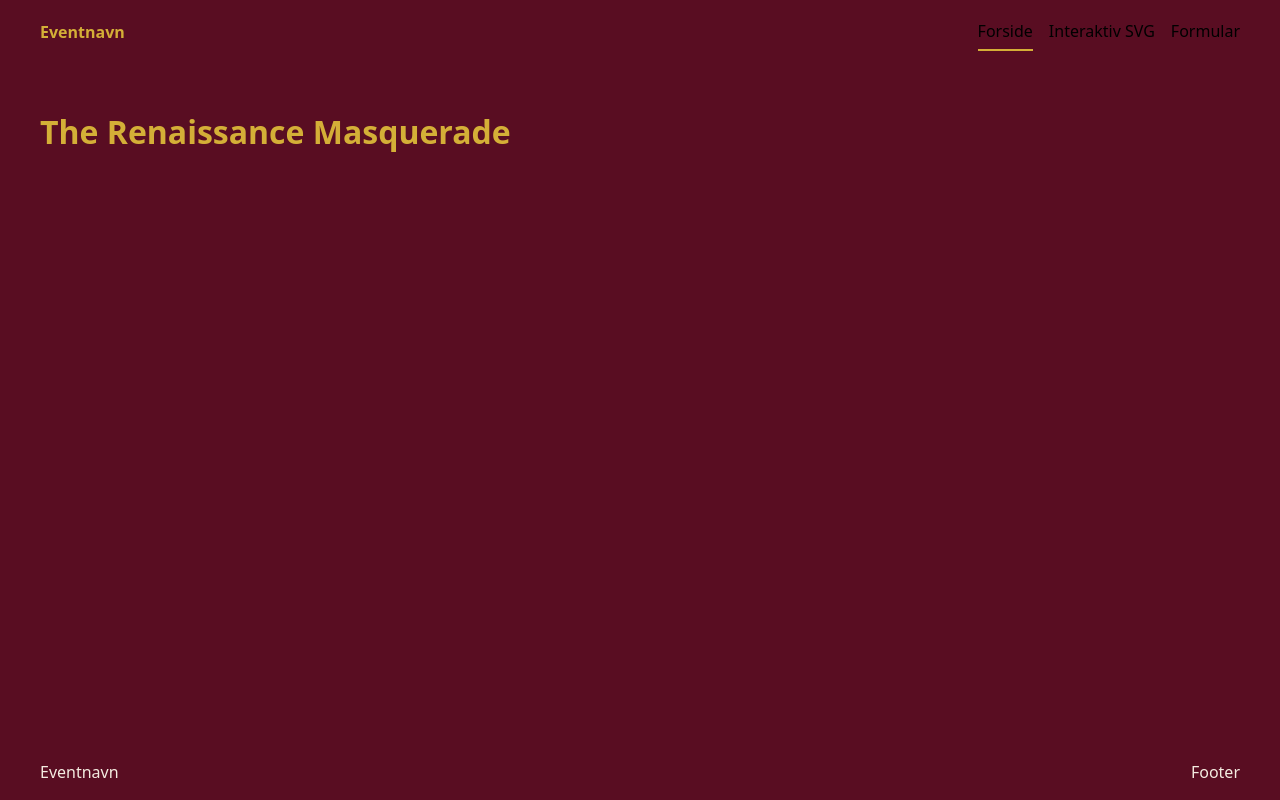
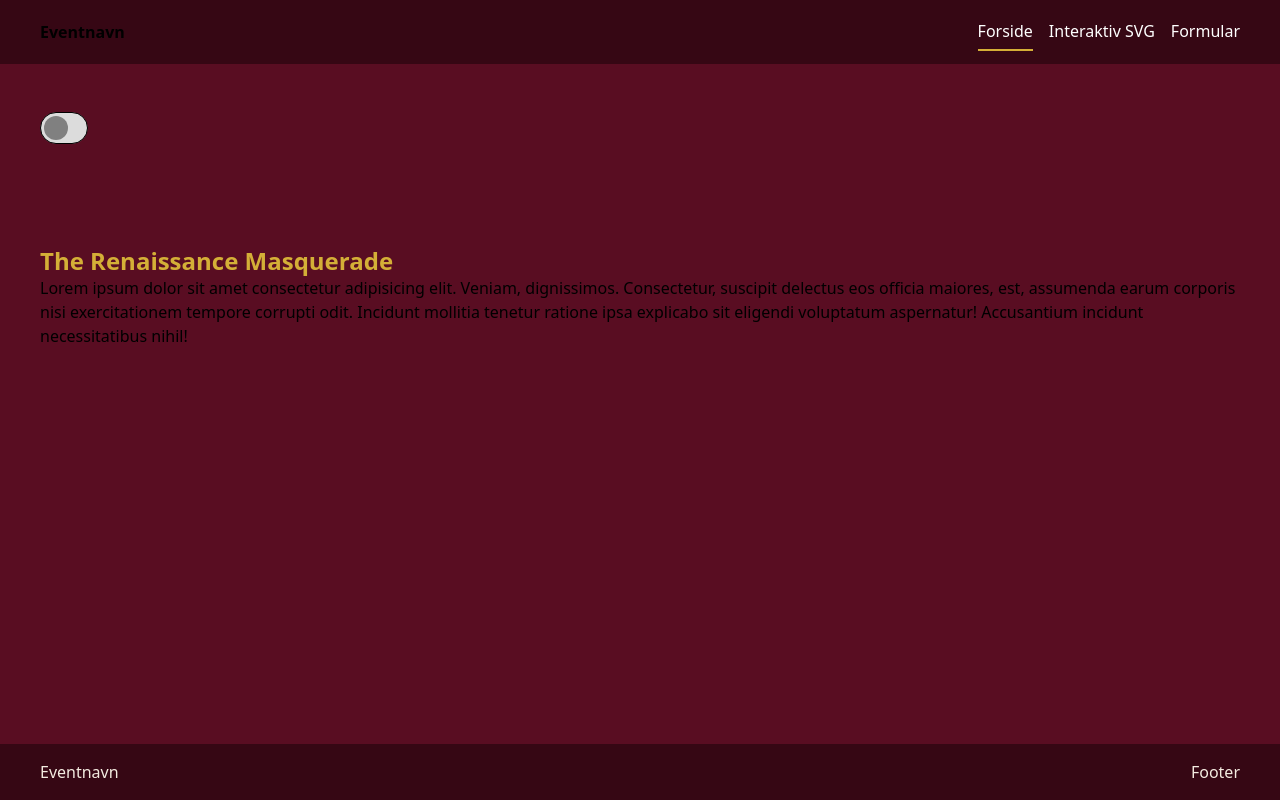
Before and after one commit to malanknudsen/event-site-skabelon-main, a plain HTML site: page index.html in a window 1280 px wide. Drawn offline with Linux system fonts and the light colour scheme.

Commit message:
Har arbejdet på dark-mode/light-mode

```diff
--- a/index.html
+++ b/index.html
@@ -25,7 +25,17 @@
   </header>
 
   <main>
-    <h1>The Renaissance Masquerade</h1>
+    <label>
+      <span class="visually-hidden">Theme</span>
+      <input id="theme-toggle" type="checkbox">
+    </label>
+    <section>
+      <h1>The Renaissance Masquerade</h1>
+      <p>Lorem ipsum dolor sit amet consectetur adipisicing elit. Veniam, dignissimos. Consectetur, suscipit delectus
+        eos officia maiores, est, assumenda earum corporis nisi exercitationem tempore corrupti odit. Incidunt mollitia
+        tenetur ratione ipsa explicabo sit eligendi voluptatum aspernatur! Accusantium incidunt necessitatibus nihil!
+      </p>
+    </section>
   </main>
 
   <footer class="site-footer">
--- a/script.js
+++ b/script.js
@@ -8,3 +8,26 @@ if (opsamlingPlaceholder) {
   const params = new URLSearchParams(window.location.search);
   // Eksempel: params.get("navn") henter værdien fra et formularfelt med name="navn".
 }
+
+// Darkmode-Lightmode boks
+const html = document.querySelector("html");
+const toggleSwitch = document.querySelector("#theme-toggle");
+
+function handleThemeChange(event) {
+  const isLight = toggleSwitch.checked;
+  html.classList.toggle("light", isLight);
+  localStorage.setItem("isLightMode", isLight);
+}
+
+function getSavedTheme() {
+  // 1. hent det gemte theme
+  const isLight = localStorage.getItem("isLightMode") === "true";
+  // 2. sync dark-klassen på html
+  html.classList.toggle("Light", isLight);
+  // 3. sync checkboxens checked-state
+  toggleSwitch.checked = isLight;
+}
+
+getSavedTheme();
+
+toggleSwitch?.addEventListener("change", handleThemeChange);
--- a/starter.css
+++ b/starter.css
@@ -86,3 +86,32 @@ dialog {
   white-space: nowrap;
   clip-path: inset(100%);
 }
+
+#theme-toggle {
+  --h: 2rem;
+  --w: 3rem;
+  font: inherit;
+  appearance: none;
+  background: gainsboro;
+  height: var(--h);
+  width: var(--w);
+  border: 1px solid #000;
+  cursor: pointer;
+  border-radius: 9999px;
+}
+
+#theme-toggle::before {
+  content: "";
+  display: block;
+  padding: 3px;
+  height: 100%;
+  aspect-ratio: 1;
+  background: gray content-box;
+  border-radius: inherit;
+  transition: 0.3s;
+}
+
+#theme-toggle:checked::before {
+  background-color: green;
+  translate: calc(var(--w) - var(--h));
+}
--- a/style.css
+++ b/style.css
@@ -1,10 +1,12 @@
 /* Variabler */
 html {
-  --color-page: #590d22;
-  --color-surface: #590d22;
-  --color-text: #d4af37;
+  color-scheme: dark;
+  --color-page: light-dark(#f3e9d8, #590d22);
+  --color-surface: light-dark(#d9c2a2, #360714);
+  --color-heading: light-dark(#d4af37, #d4af37);
+  --color-text: light-dark(#black, #f4ece1);
   --color-muted: #f4ece1;
-  --color-border: #d4af37;
+  --color-border: light-dark(#d4af37, #d4af37);
   --space-05: 0.5rem;
   --space-1: 1rem;
   --space-2: 2rem;
@@ -12,10 +14,10 @@ html {
 
   background: var(--color-page);
   color: var(--color-text);
+}
 
-  --font-heading: "Germania One", serif;
-  --font-body:
-;
+html.light {
+  color-scheme: light;
 }
 
 /* Globalt layout */
@@ -30,7 +32,7 @@ body {
 h1,
 h2,
 h3 {
-  font-family: var(--font-);
+  color: var(--color-heading);
 }
 
 h1,
```
